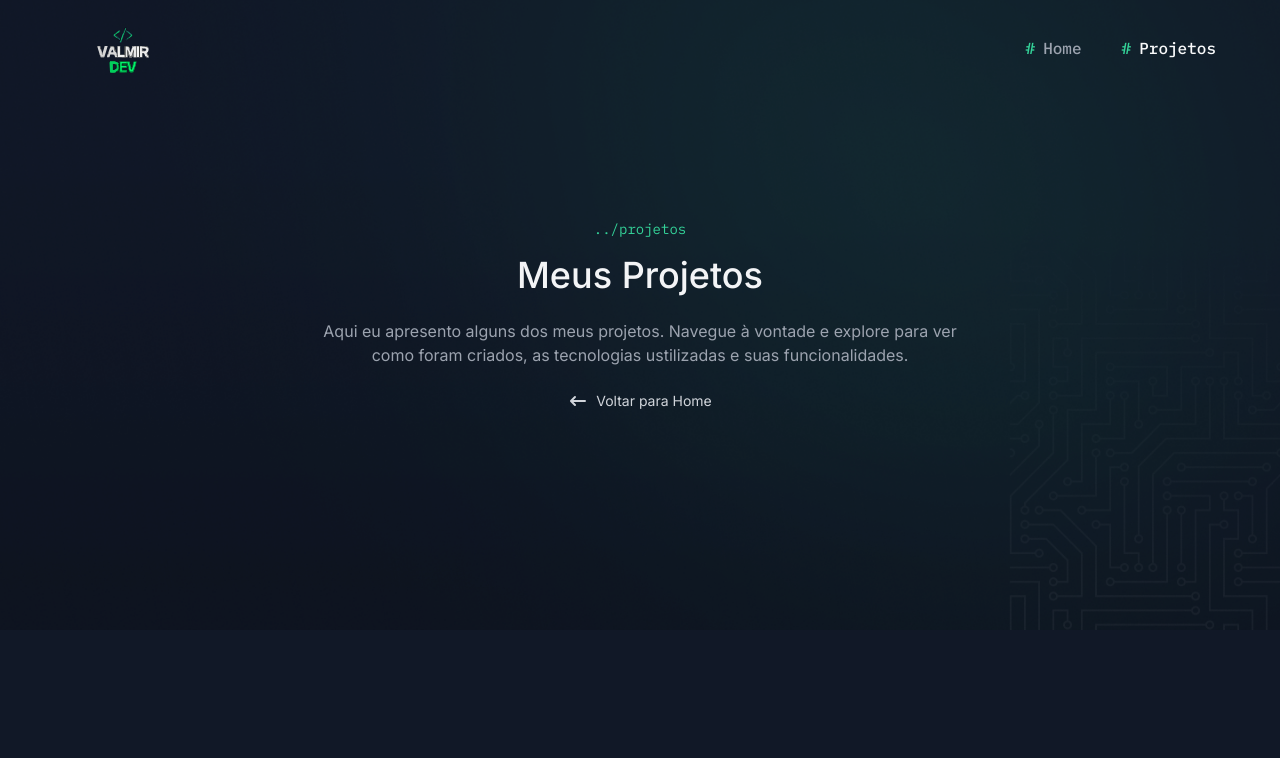
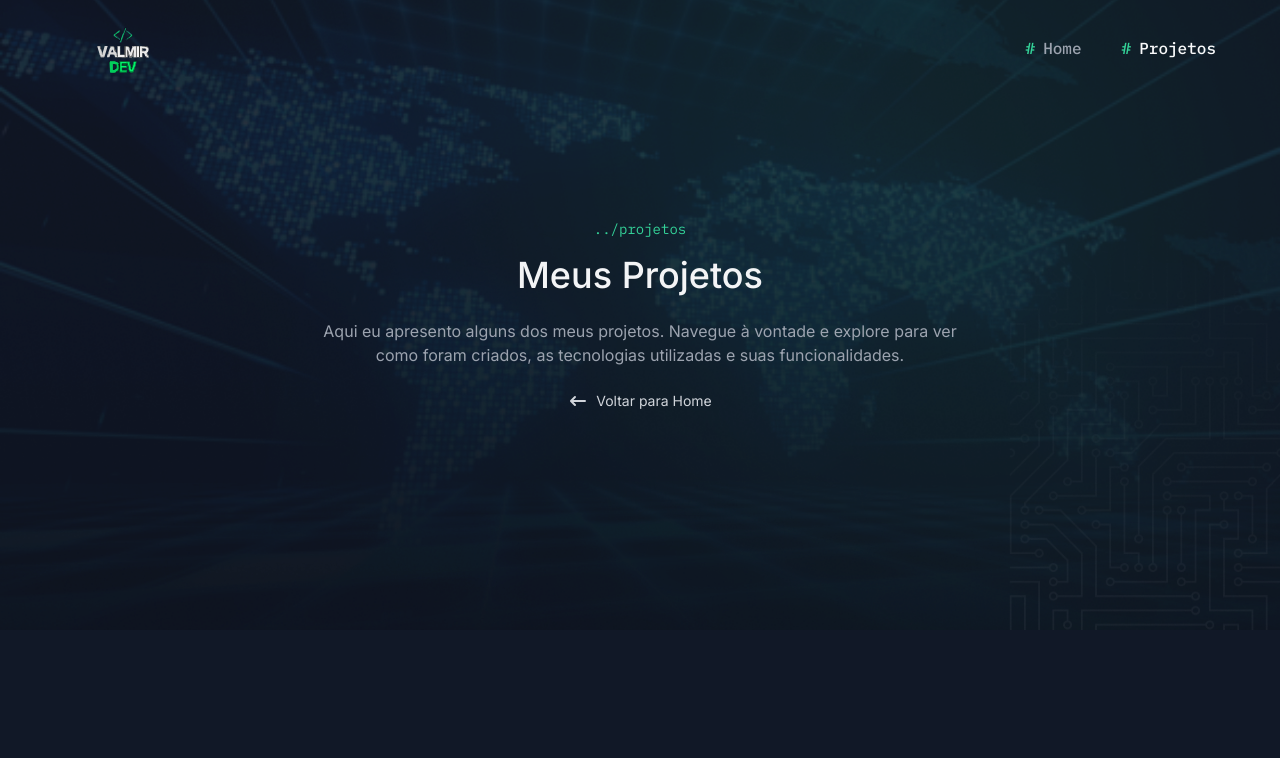
Before and after one commit to ValmirSGama/my-portfolio, a Next.js app: page /projects in a window 1280 px wide. Shown: the top 758 px of the page. Built offline with nearby package versions, Linux system fonts and the light colour scheme.

Commit message:
Adição da imagem de fundo 'DigitalWorldMap' na sessão de Projetos

```diff
--- a/app/components/pages/projects/page-introduction/index.tsx
+++ b/app/components/pages/projects/page-introduction/index.tsx
@@ -7,7 +7,11 @@ import { motion } from 'framer-motion'
 
 export const PageIntroduction = () => {
   return (
-    <section className="w-full h-[450px] lg:h-[630px] bg-hero-image bg-cover bg-center bg-no-repeat flex flex-col items-center justify-center px-2">
+    <section className="w-full h-[450px] lg:h-[630px] bg-hero-image bg-cover bg-center bg-no-repeat flex flex-col items-center justify-center px-2"
+      style={{
+        background: `url(/images/hero-bg.png) no-repeat center/cover, url(/images/DigitalWorldMap.jpg) no-repeat center/cover`
+      }}
+    >
       <SectionTitle
         subtitle="projetos"
         title="Meus Projetos"
@@ -22,7 +26,7 @@ export const PageIntroduction = () => {
       >
         <p className="text-gray-400 text-center max-w-[640px] my-6 text-sm sm:text-base">
           Aqui eu apresento alguns dos meus projetos. Navegue à vontade e
-          explore para ver como foram criados, as tecnologias ustilizadas e suas
+          explore para ver como foram criados, as tecnologias utilizadas e suas
           funcionalidades.
         </p>
         <Link href="/">
```
Also changed, not shown: public/images/DigitalWorldMap.jpg (added).
